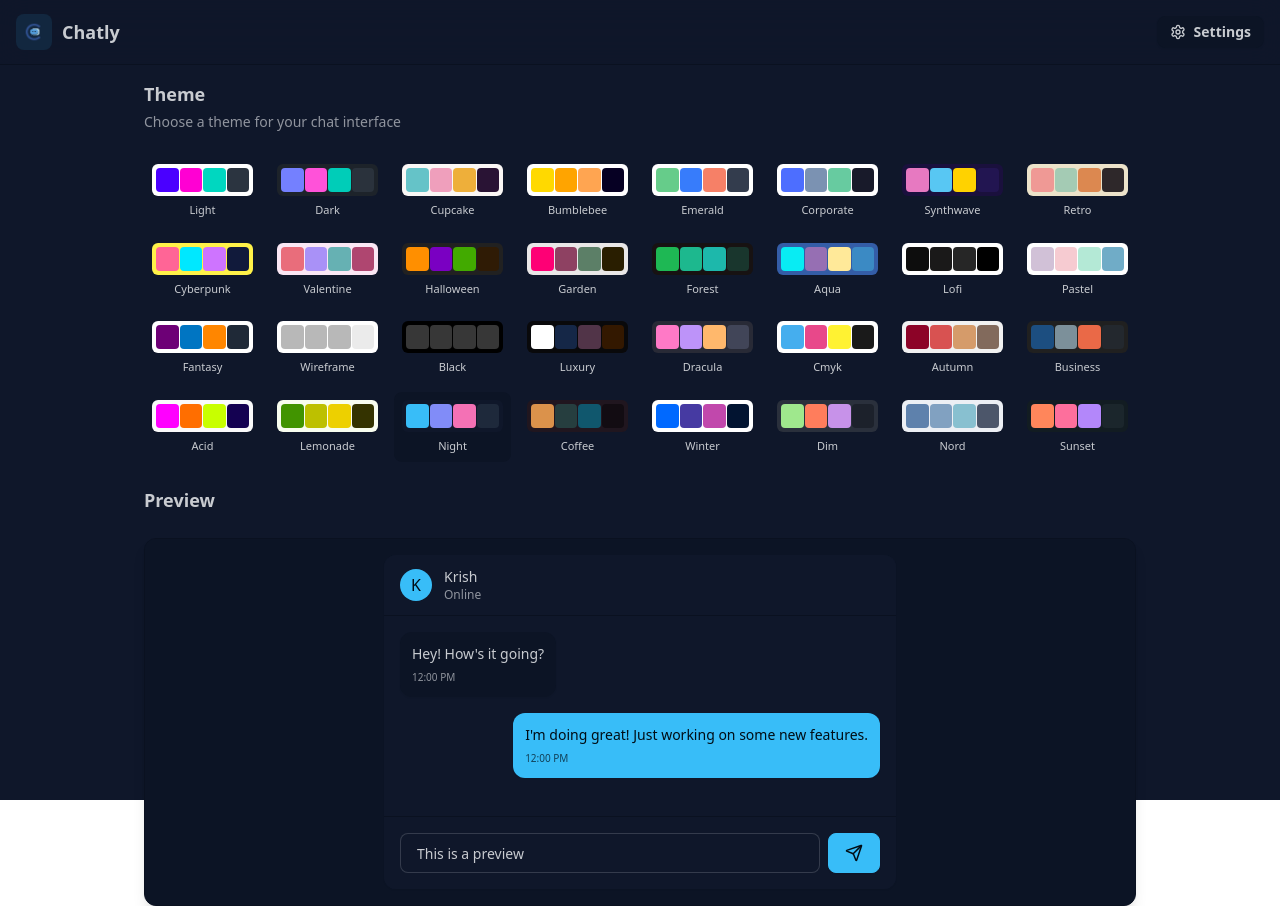
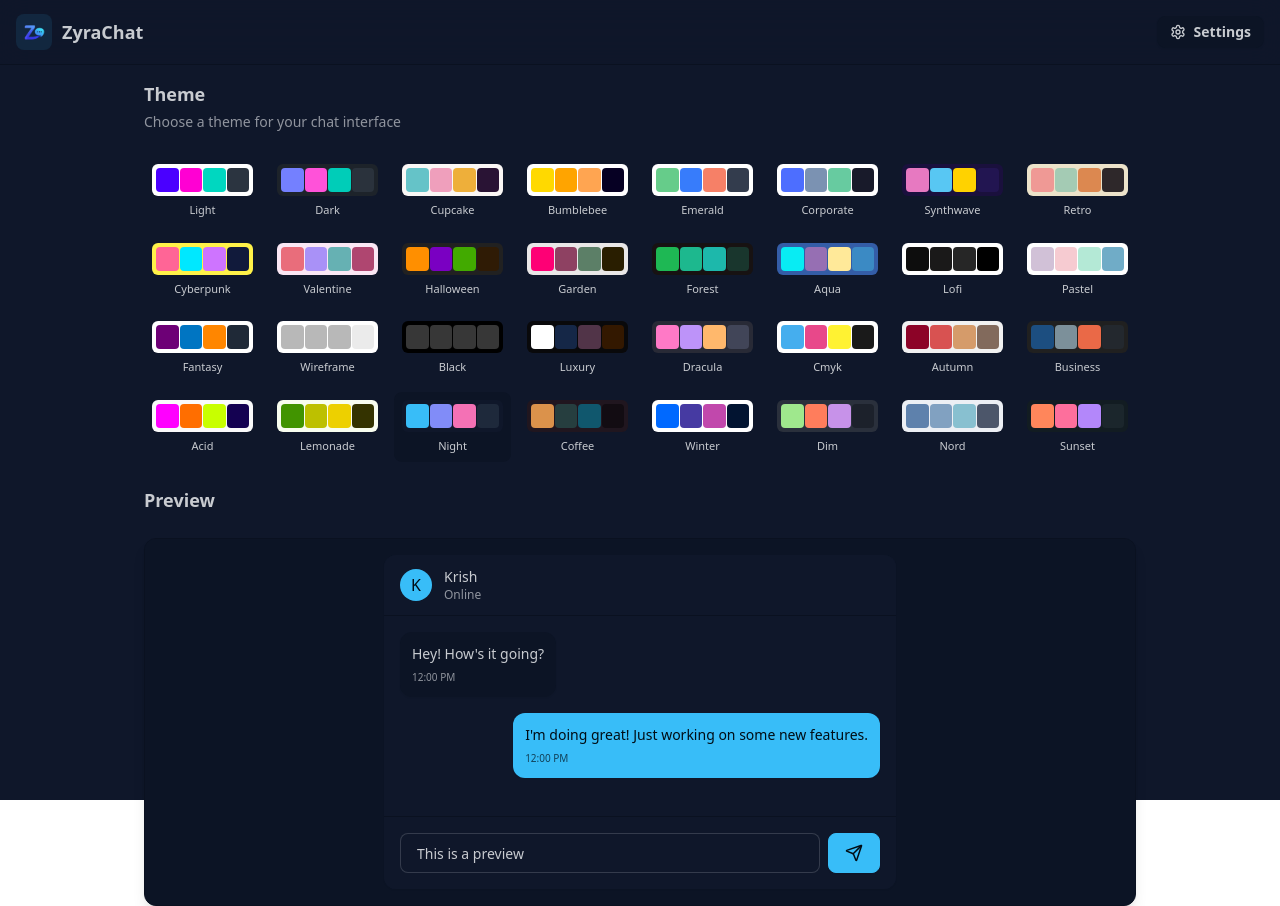
Before and after one commit to Krishnan005K/Chatly, a React (Vite) app in the folder frontend/: page /settings in a window 1280 px wide. Built offline with nearby package versions, Linux system fonts and the light colour scheme; no server answers.

Commit message:
updates for deployment

```diff
--- a/frontend/index.html
+++ b/frontend/index.html
@@ -4,7 +4,7 @@
     <meta charset="UTF-8" />
     <link rel="icon" type="image/svg+xml" href="/logo.svg" />
     <meta name="viewport" content="width=device-width, initial-scale=1.0" />
-    <title>Chatly</title>
+    <title>ZyraChat</title>
   </head>
   <body>
     <div id="root"></div>
--- a/frontend/src/components/Navbar.jsx
+++ b/frontend/src/components/Navbar.jsx
@@ -17,7 +17,7 @@ const Navbar = () => {
               <div className="size-9 rounded-lg bg-primary/10 flex items-center justify-center">
                 <img src="/logo.png" alt="logo" className="w-6 h-6" />
               </div>
-              <h1 className="text-lg font-bold">Chatly</h1>
+              <h1 className="text-lg font-bold">ZyraChat</h1>
             </Link>
           </div>
 
--- a/frontend/src/components/NoChatSelected.jsx
+++ b/frontend/src/components/NoChatSelected.jsx
@@ -17,7 +17,7 @@ const NoChatSelected = () => {
         </div>
 
         {/* Welcome Text */}
-        <h2 className="text-2xl font-bold">Welcome to Chatly!</h2>
+        <h2 className="text-2xl font-bold">Welcome to ZyraChat!</h2>
         <p className="text-base-content/60">
           Select a conversation from the sidebar to start chatting
         </p>
```
Also changed, not shown: frontend/public/logo.png, frontend/public/logo.svg.
